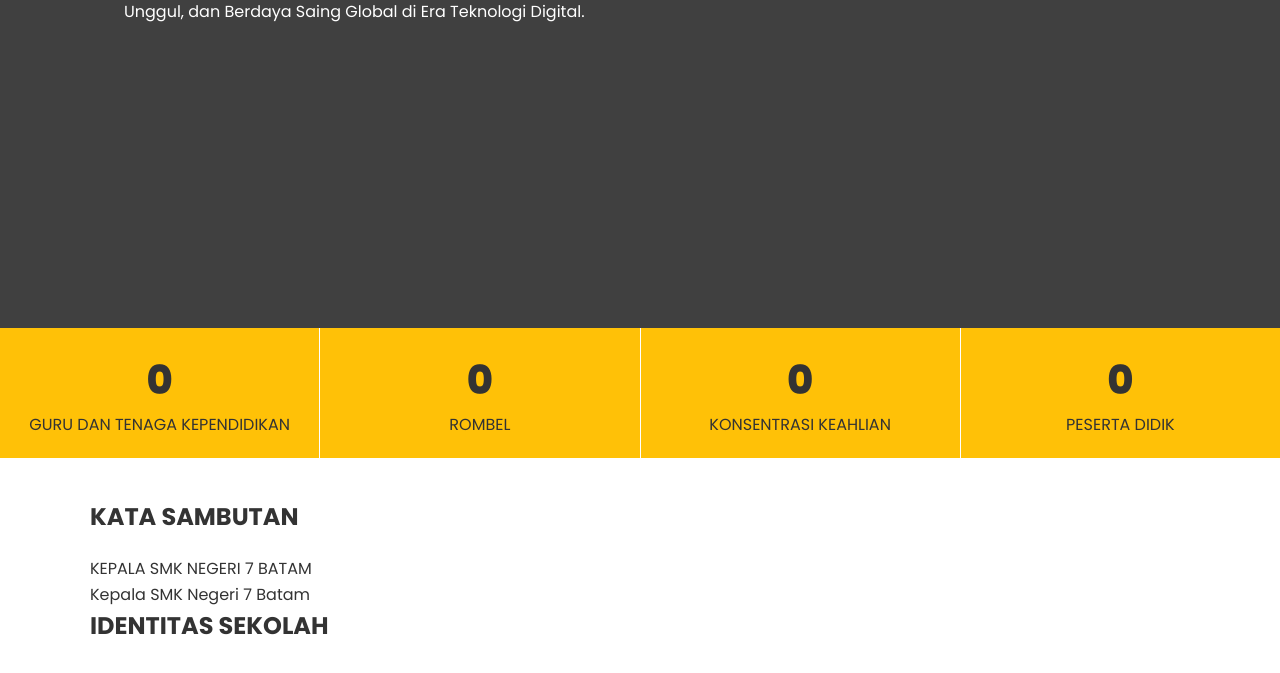
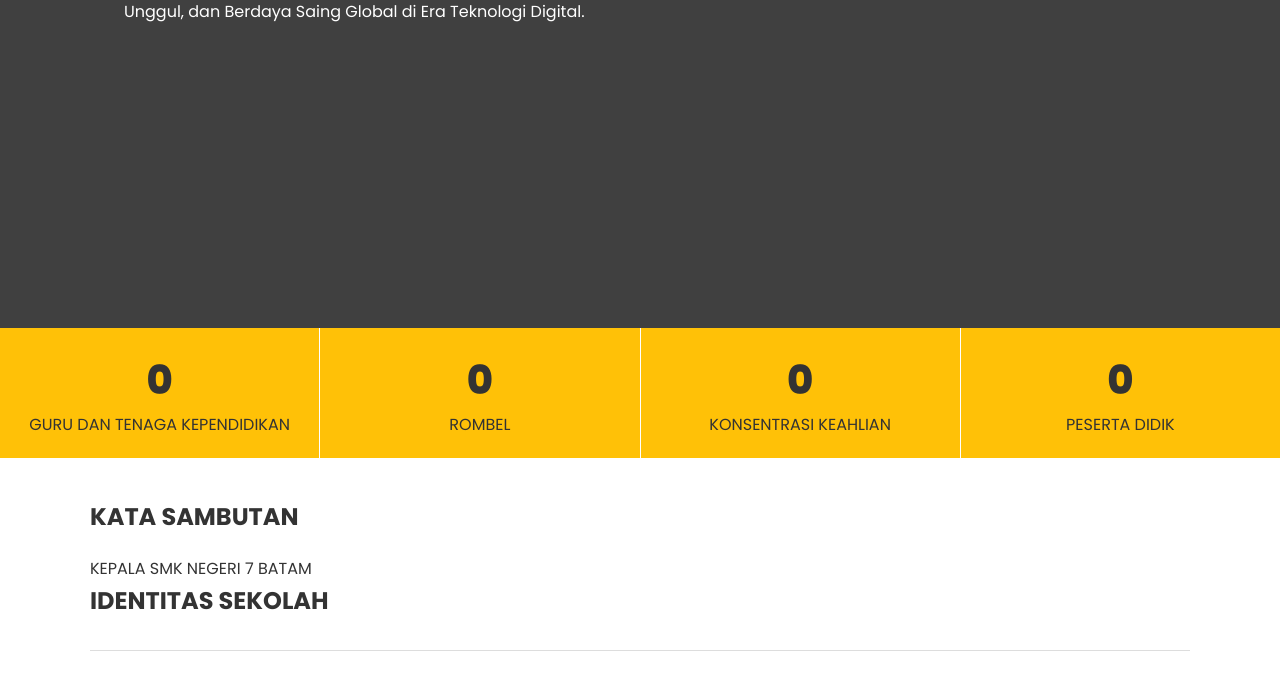
Before and after one commit to Sekolah-AhmadFatoni/sekolah-ahmadfatoni.github.io, a plain HTML site: page index.html in a window 1280 px wide. Shown: the part 472-1145 px from the top of the page. Drawn offline with Linux system fonts and the light colour scheme.

Commit message:
index.html

```diff
--- a/index.html
+++ b/index.html
@@ -101,7 +101,6 @@
         <div class="identity-section" id="identitas">
             <h2 class="section-title">KATA SAMBUTAN</h2>
             <p class="headmaster-title">KEPALA SMK NEGERI 7 BATAM</p>
-            <p class="headmaster-name">Kepala SMK Negeri 7 Batam</p>
 
             <h2 class="section-title">IDENTITAS SEKOLAH</h2>
             <div class="tabs">
```
